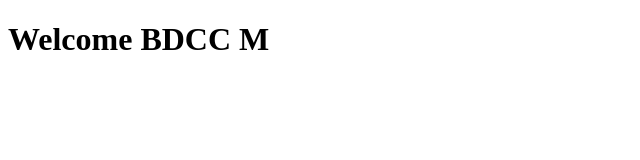
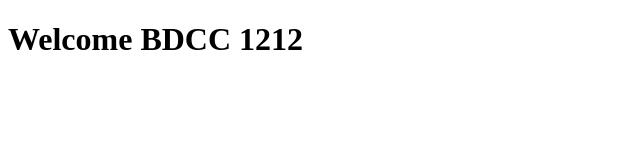
Before and after one commit to essalmiyassine/tp4devops, a website: page index.html in a window 1280 px wide. Shown: the full height of the page, 0-640 px from the left. Drawn offline with Linux system fonts and the light colour scheme.

Commit message:
Update index.html

```diff
--- a/index.html
+++ b/index.html
@@ -6,6 +6,6 @@
     <title>BDCC M</title>
 </head>
 <body>
-    <h1>Welcome BDCC M</h1>
+    <h1>Welcome BDCC 1212</h1>
 </body>
 </html>
```
